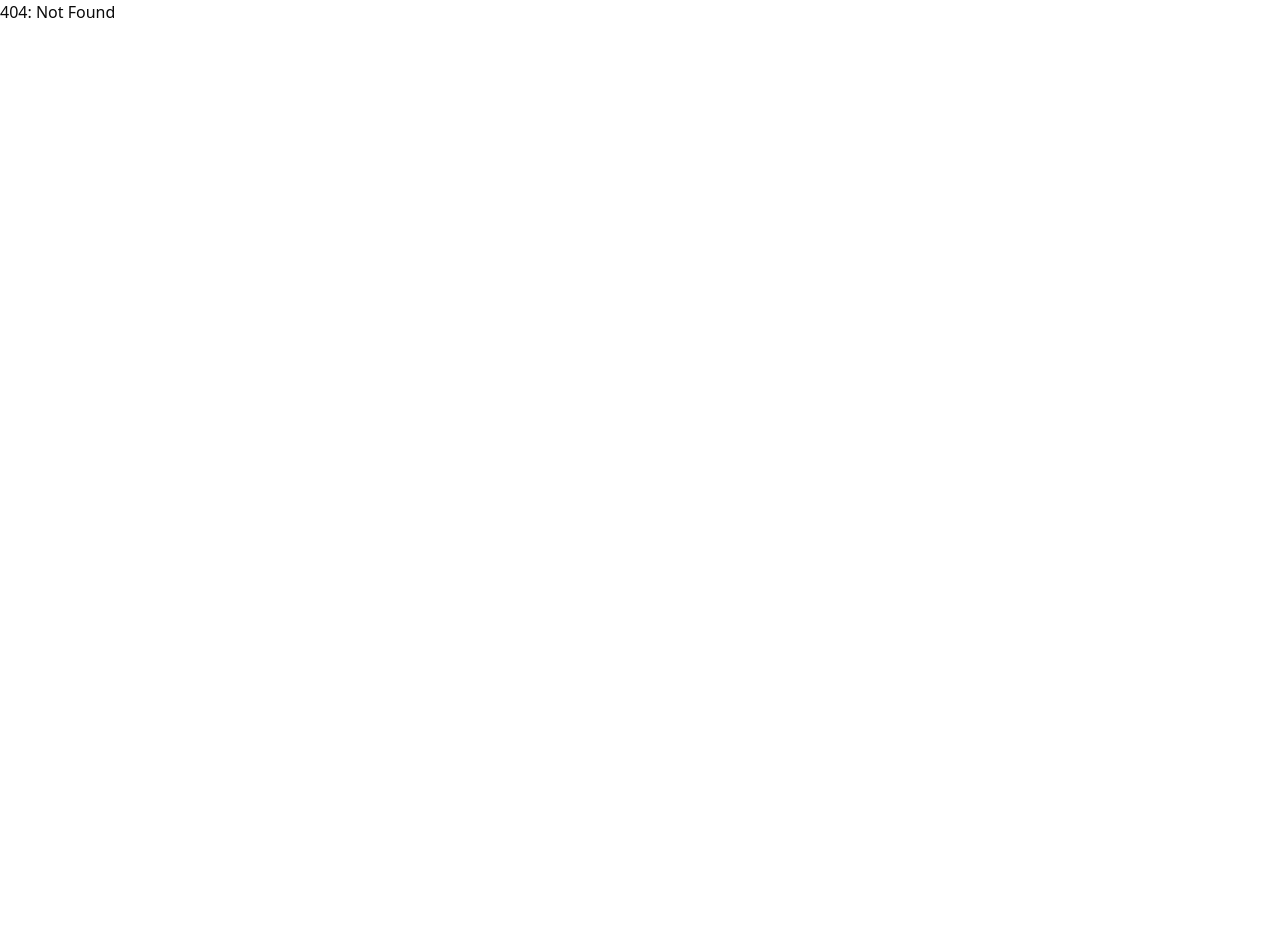
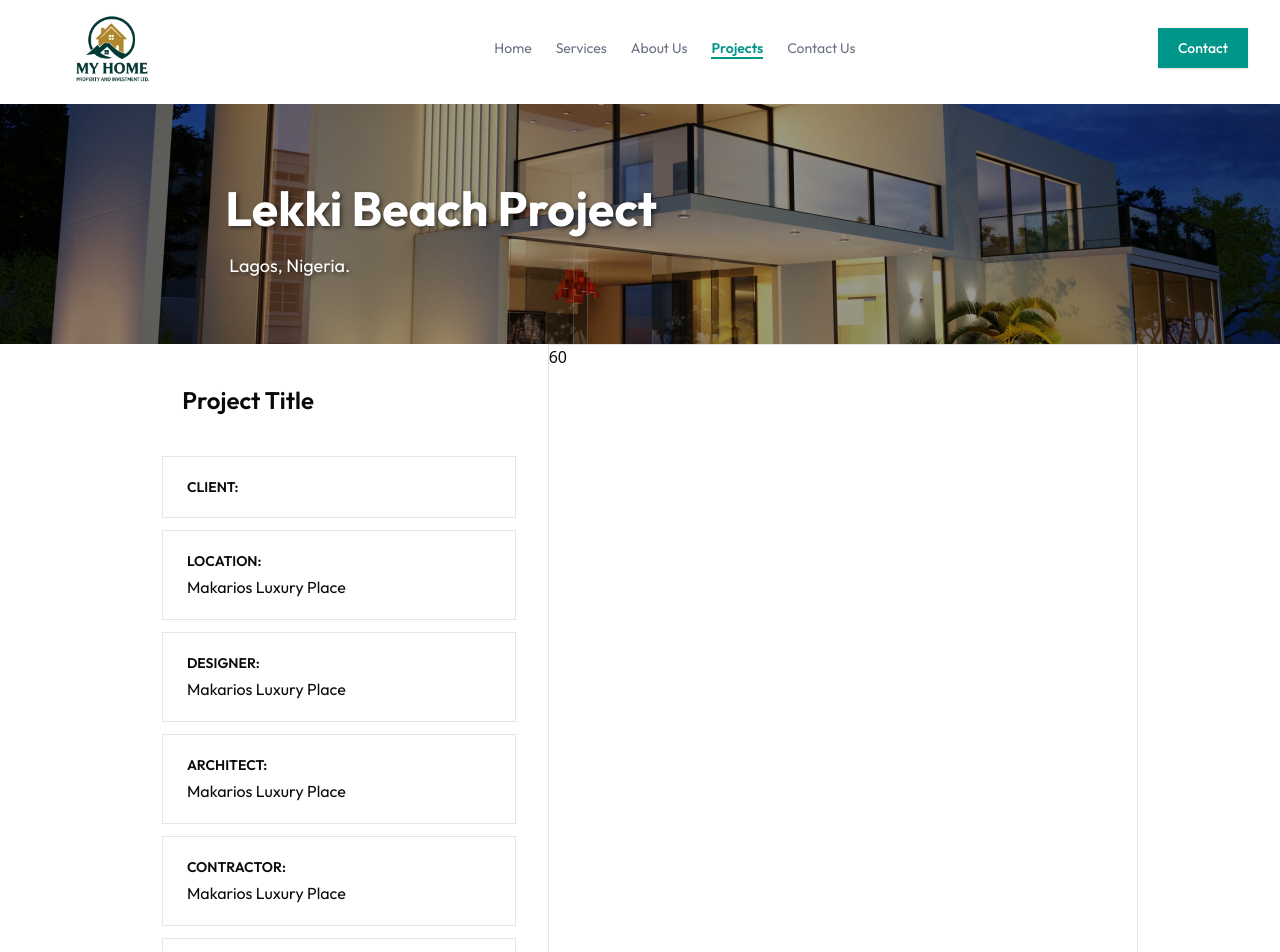
Before and after one commit to codewithmega/MyHome, a React (Vite) app: page /projects/lekki-beach in a window 1280 px wide. Before the commit this address had no page. Shown: the top 952 px of the page. Before the commit the page ends 800 px from the top, so only its background shows below. Built offline with nearby package versions, Linux system fonts and the light colour scheme; a web font is replaced by a local one.

Commit message:
Projects Page Added With Better Abstraction

```diff
--- a/src/App.jsx
+++ b/src/App.jsx
@@ -5,6 +5,7 @@ import AOS from "aos";
 import "aos/dist/aos.css";
 import { useEffect } from 'react';
 import Projects from './pages/Projects';
+import Project from './pages/Project';
 
 
 
@@ -36,6 +37,7 @@ export function App() {
         <Route path="/" element={<Home />} />
         <Route path="/about" element={<About />} />
         <Route path="/projects" element={<Projects />} />
+        <Route path="/projects/:slug" element={<Project />} />
         <Route path="*" element={<h1>404: Not Found</h1>} />
       </Routes>
     </main>
--- a/src/components/Home-page/Navbar.jsx
+++ b/src/components/Home-page/Navbar.jsx
@@ -36,7 +36,7 @@ const Navbar = () => {
           </a>
 
           {/* Desktop Nav */}
-          <nav className="hidden md:block mt-8">
+          <nav className="hidden md:block mt-8 outfit">
             <ul className="flex items-center gap-6 text-sm">
               <li data-aos="fade-up" data-aos-duration="700">
                 <a href="/" className={navLinkClass("/")}>Home</a>
@@ -69,11 +69,11 @@ const Navbar = () => {
           </nav>
 
           {/* Right Side */}
-          <div className="flex items-center gap-4 mt-8">
+          <div className="flex items-center gap-4 mt-8 outfit">
 
             <a
               href="/contact"
-              className="hidden sm:inline-flex rounded-full bg-teal-600 px-5 py-2.5 text-sm font-medium text-white shadow-sm hover:shadow-lg"
+              className="hidden sm:inline-flex bg-teal-600 px-5 py-2.5 text-sm font-medium text-white shadow-sm hover:shadow-md"
               data-aos="fade-right"
               data-aos-duration="700"
             >
--- a/src/components/Project-page/Hero.jsx
+++ b/src/components/Project-page/Hero.jsx
@@ -1,26 +1,37 @@
-import React from "react";
+import React, { useState } from "react";
+import ProjectCard from './ProjectCard'
+import projects from './project-data.js'
 
 const Hero = () => {
   return (
     <div>
-      <div className="about-hero w-full h-60 mt-10">
+      <div className="about-hero w-full h-70 mt-10">
         <div className="py-20">
           <h3
             className="text-white font-bold outfit w-6/9 mx-auto px-3 text-4xl md:text-5xl"
             style={{ textShadow: "2px 2px 4px rgba(0,0,0,0.5)" }}
+            data-aos="fade-up"
           >
             PROJECTS
-            <br/>
+            <br />
           </h3>
           <div className="w-6/9 mx-auto ">
-            <p className="text-white outfit px-3 text-sm w-full md:w-5/9 md:text-lg mt-5" style={{ textShadow: "2px 2px 4px rgba(0,0,0,0.5)" }}>Here are some of our construction projects, our Past, Present and Future Projects. Take a look!</p>
+            <p
+              className="text-white outfit px-3 text-sm w-full md:w-5/9 md:text-lg mt-5"
+              style={{ textShadow: "2px 2px 4px rgba(0,0,0,0.5)" }}
+              data-aos="fade-up"
+            >
+              Here are some of our construction projects, our Past, Present and
+              Future Projects. Take a look!
+            </p>
           </div>
         </div>
       </div>
-      <div className="mt-10 mx-auto h-auto w-full p-4 md:w-6/9 text-justify outfit">
-        <div className="grid grid-cols-1 md:grid-cols-2">
-          <div>LOL</div>
-          <div>LOL</div>
+      <div className="mt-10 mx-auto w-full p-4 md:w-14/15 outfit">
+        <div className="grid grid-cols-1 sm:grid-cols-2 md:grid-cols-3">
+          {projects.map((project) => (
+            <ProjectCard key={project.id} image={project.image} title={project.title} location={project.biolocation} categories={project.categories} link={project.link} />
+          ))}
         </div>
       </div>
     </div>
--- /dev/null
+++ b/src/components/Project-page/ProjectCard.jsx
@@ -0,0 +1,39 @@
+const ProjectCard = ({ image, title, location, categories, link }) => {
+  return (
+    <div className="pr-7 mb-4 overflow-hidden">
+      <a href={link} className="block group">
+        {/* Image */}
+        <div
+          className="w-full h-70 bg-cover bg-center group transition-all duration-300 group-hover:brightness-80"
+          style={{ backgroundImage: `url(${image})` }}
+        >
+        </div>
+
+        {/* Content */}
+        <div className="flex items-center justify-between px-2 py-4 bg-white cursor-pointer">
+          <div>
+            <h3 className="font-semibold text-gray-900">
+              {title}, {location}
+            </h3>
+            <p className="text-sm text-gray-500">
+              {categories}
+            </p>
+          </div>
+
+          {/* Arrow */}
+          <span
+            className="text-xl text-gray-600 transform transition-all duration-300 ease-out
+              translate-x-2 opacity-80
+              group-hover:translate-x-0 group-hover:opacity-100
+              group-hover:text-gray-900"
+          >
+            →
+          </span>
+        </div>
+      </a>
+    </div>
+  );
+};
+
+
+export default ProjectCard;
--- /dev/null
+++ b/src/components/Project-page/project-data.js
@@ -0,0 +1,47 @@
+// src/data/projects.js
+
+const projects = [
+  {
+    id: 1,
+    slug: "tony-hotels",
+    title: "Tony Hotels",
+    biolocation: "Lagos, Nigeria.",
+    categories: "Architecture, Design and Construction",
+    description: "Detailed info about Tony Hotels...",
+    client: "GLO Nigeria Limited",
+    designer: "Akinmakun Design Consult",
+    constructor: "Adetokumbo Construction Works",
+    image: "/1.jpg",
+    year: "2024",
+    description: "This project’s scope includes the construction of the proposed 4 Clusters of Terraces – 6 units per cluster, making a total of 24 units – to include site preparation to general finishes and external works. The scope of works consists of 1 frame, semi-finish, finishes and external works.",
+    role: "Main Contractor",
+    location: "Makarios Luxury Place, Ofiran, Ayeteju, Ibeju-Lekki, Lagos state",
+    type: "Residential Building",
+    link: "/projects/tony-hotels",
+  },
+  {
+    id: 2,
+    slug: "lekki-beach",
+    biolocation: "Lagos, Nigeria.",
+    title: "Lekki Beach Project",
+    location: "Lagos State",
+    categories: "Building Construction, Real Estate",
+    description: "Detailed info about Imeh Towers...",
+    image: "/hero.jpg",
+    link: "/projects/lekki-beach",
+  },
+  {
+    id: 3,
+    slug: "tony-hotels",
+    title: "Tony Hotels",
+    biolocation: "Lagos, Nigeria.",
+    location: "Lagos State",
+    categories: "Architecture, Design and Construction",
+    description: "Detailed info about Tony Hotels...",
+    image: "/1.jpg",
+    link: "#",
+  },
+  // more projects...
+];
+
+export default projects;
--- a/src/index.css
+++ b/src/index.css
@@ -256,3 +256,9 @@ body {
   background-size: cover;
   background-position: center;
 }
+
+.project-image{
+  background-repeat: no-repeat;
+  background-size: cover;
+  background-position: center;
+}
--- /dev/null
+++ b/src/pages/Project.jsx
@@ -0,0 +1,108 @@
+import React, { useEffect } from "react";
+import Navbar from "../components/Home-page/Navbar";
+import { useParams } from "react-router-dom";
+import projects from "../components/Project-Page/project-data";
+
+const Project = () => {
+  const { slug } = useParams();
+  const project = projects.find((p) => p.slug === slug);
+  const title = project.title;
+  const biolocation = project.biolocation;
+  const categories = project.categories;
+  const description = project.description;
+  const designer = project.designer;
+  const year = project.year;
+  const role = project.role;
+  const location = project.location;
+  const type = project.type;
+
+
+
+  useEffect(() => {
+    if (project) {
+      document.title = project.title + " | MyHome";
+    } else {
+      document.title = "Project Not Found | MyHome";
+    }
+  }, [project]);
+
+  if (!project) return <p>Project not found</p>;
+
+  return (
+    <>
+      <Navbar />
+
+      {/* Decided to reduce the amount of abstraction but manually putting this here */}
+      {/* Also i get to test and fix easily */}
+      <div className="about-hero w-full h-60 mt-10">
+        <div className="py-20">
+          <h3
+            className="text-white font-bold outfit w-14/15 md:w-6/9 mx-auto px-3 text-4xl md:text-5xl"
+            style={{ textShadow: "2px 2px 4px rgba(0,0,0,0.5)" }}
+            data-aos="fade-up"
+          >
+            {title}
+            <br />
+          </h3>
+          <div className="w-14/15 md:w-6/9 mx-auto ">
+            <p
+              className="text-white outfit px-4 text-sm w-full md:w-5/9 md:text-lg mt-5"
+              style={{ textShadow: "2px 2px 4px rgba(0,0,0,0.5)" }}
+              data-aos="fade-up"
+            >
+              {biolocation}
+            </p>
+          </div>
+        </div>
+      </div>
+
+      <div className="w-14/15 md:w-7/9 mx-auto">
+        <div className="flex flex-col md:flex-row gap-3">
+          <div className="w-full md:w-[40%] outfit">
+            {/* 40% */}
+
+            <div className="project-description md:px-10 md:py-10 p-4">
+                <h3 className="text-2xl font-semibold">Project Title</h3>
+            </div>
+            <div className="border p-3 md:px-6 mx-auto w-[90%] mb-3">
+              <h4 className="text-sm font-semibold mt-2 mb-1">CLIENT:</h4>
+              <p className="mb-2">{project.client}</p>
+            </div>
+            <div className="border p-3 md:px-6 mx-auto w-[90%] mb-3">
+              <h4 className="text-sm font-semibold mt-2 mb-1">LOCATION:</h4>
+              <p className="mb-2">Makarios Luxury Place</p>
+            </div>
+            <div className="border p-3 md:px-6 mx-auto w-[90%] mb-3">
+              <h4 className="text-sm font-semibold mt-2 mb-1">DESIGNER:</h4>
+              <p className="mb-2">Makarios Luxury Place</p>
+            </div>
+            <div className="border p-3 md:px-6 mx-auto w-[90%] mb-3">
+              <h4 className="text-sm font-semibold mt-2 mb-1">ARCHITECT:</h4>
+              <p className="mb-2">Makarios Luxury Place</p>
+            </div>
+            <div className="border p-3 md:px-6 mx-auto w-[90%] mb-3">
+              <h4 className="text-sm font-semibold mt-2 mb-1">CONTRACTOR:</h4>
+              <p className="mb-2">Makarios Luxury Place</p>
+            </div>
+            <div className="border p-3 md:px-6 mx-auto w-[90%] mb-3">
+              <h4 className="text-sm font-semibold mt-2 mb-1">BUILDING TYPE:</h4>
+              <p className="mb-2">Makarios Luxury Place</p>
+            </div>
+            <div className="border p-3 md:px-6 mx-auto w-[90%] mb-3">
+              <h4 className="text-sm font-semibold mt-2 mb-1">PROJECT AREA:</h4>
+              <p className="mb-2">Makarios Luxury Place</p>
+            </div>
+            <div className="border p-3 md:px-6 mx-auto w-[90%] mb-3">
+              <h4 className="text-sm font-semibold mt-2 mb-1">YEAR:</h4>
+              <p className="mb-2">Makarios Luxury Place</p>
+            </div>
+
+          </div>
+          <div className="w-full md:w-[60%] border">{/* 60% */}60</div>
+        </div>
+      </div>
+    </>
+  );
+};
+
+export default Project;
--- a/src/pages/Projects.jsx
+++ b/src/pages/Projects.jsx
@@ -1,6 +1,7 @@
 import React from 'react'
 import Navbar from '../components/Home-page/Navbar'
 import Hero from '../components/Project-page/Hero'
+import Footer from '../components/Home-page/Footer'
 
 const Projects = () => {
   return (
@@ -8,7 +9,7 @@ const Projects = () => {
         <title>About | MyHome</title>
         <Navbar />
         <Hero />
-
+        <Footer />
     </>
   )
 }
```
